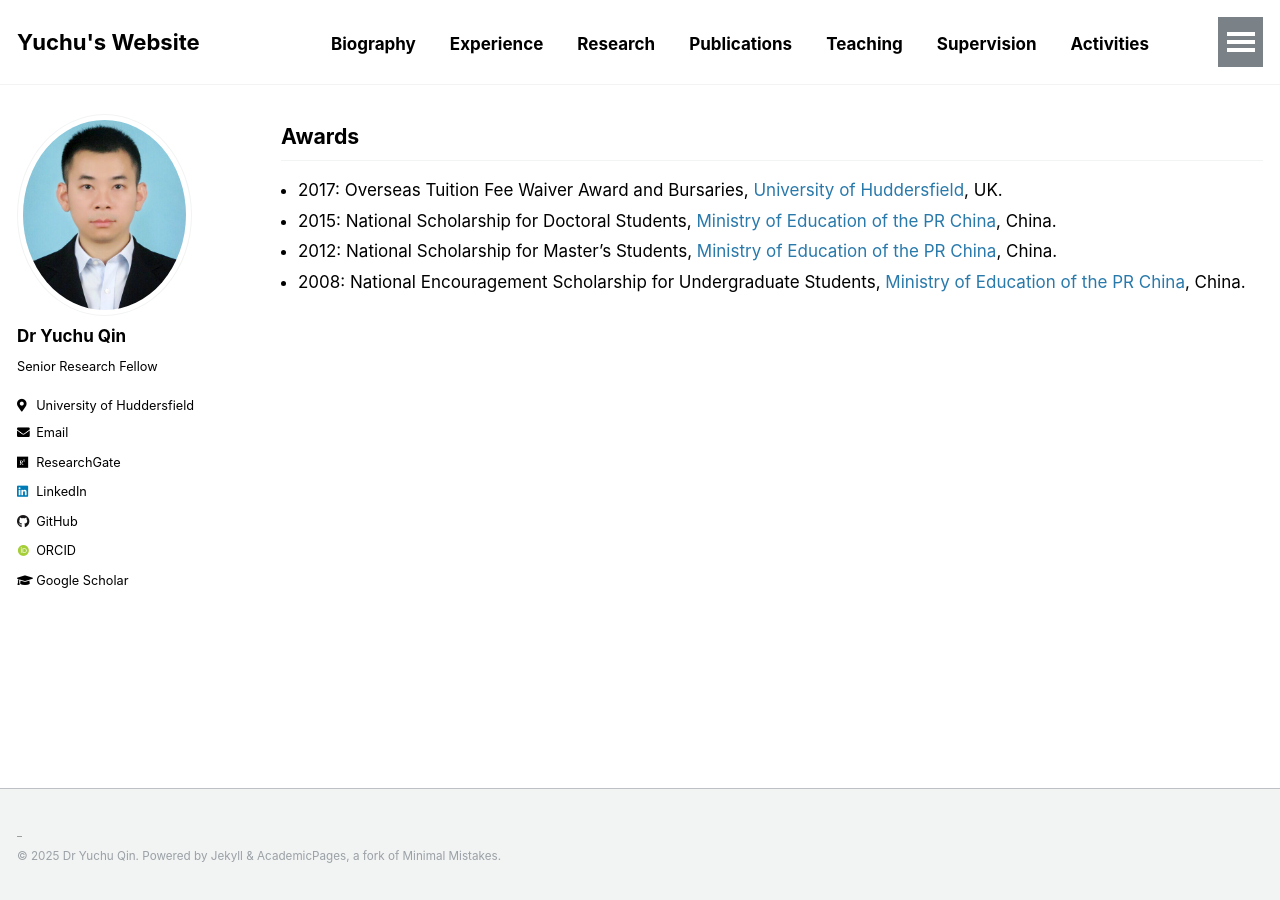
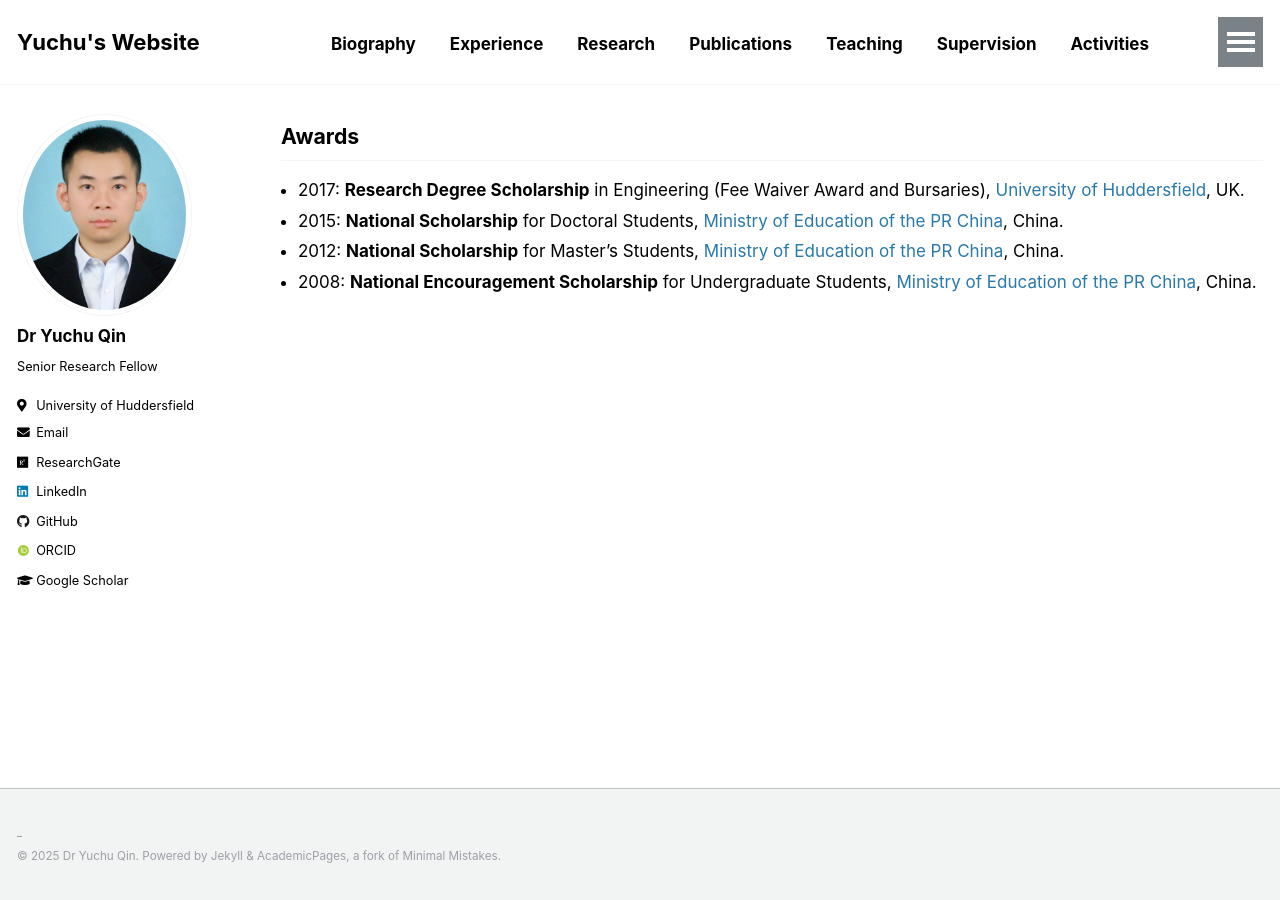
Before and after one commit to yuchu-qin/yuchu-qin.github.io, a Jekyll site: the page built from _pages/awards.md, in a window 1280 px wide. Built offline with Jekyll 4.4.1, drawn with Linux system fonts in a browser that asks for light colours; some web fonts are replaced; our own code applies the rules of GitHub Pages for plain Markdown files.

Commit message:
Update awards.md

```diff
--- a/_pages/awards.md
+++ b/_pages/awards.md
@@ -4,7 +4,7 @@ author_profile: true
 ---
 
 ## Awards
-- 2017: Overseas Tuition Fee Waiver Award and Bursaries, [University of Huddersfield](https://www.hud.ac.uk/), UK.
-- 2015: National Scholarship for Doctoral Students, [Ministry of Education of the PR China](http://www.moe.gov.cn/), China.
-- 2012: National Scholarship for Master's Students, [Ministry of Education of the PR China](http://www.moe.gov.cn/), China.
-- 2008: National Encouragement Scholarship for Undergraduate Students, [Ministry of Education of the PR China](http://www.moe.gov.cn/), China.
+- 2017: **Research Degree Scholarship** in Engineering (Fee Waiver Award and Bursaries), [University of Huddersfield](https://www.hud.ac.uk/), UK.
+- 2015: **National Scholarship** for Doctoral Students, [Ministry of Education of the PR China](http://www.moe.gov.cn/), China.
+- 2012: **National Scholarship** for Master's Students, [Ministry of Education of the PR China](http://www.moe.gov.cn/), China.
+- 2008: **National Encouragement Scholarship** for Undergraduate Students, [Ministry of Education of the PR China](http://www.moe.gov.cn/), China.
```
